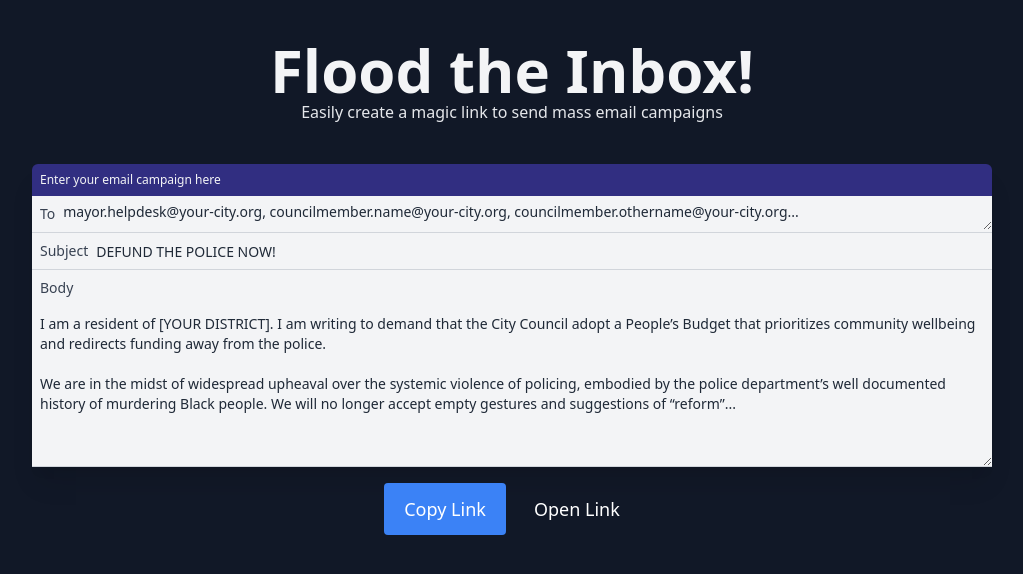
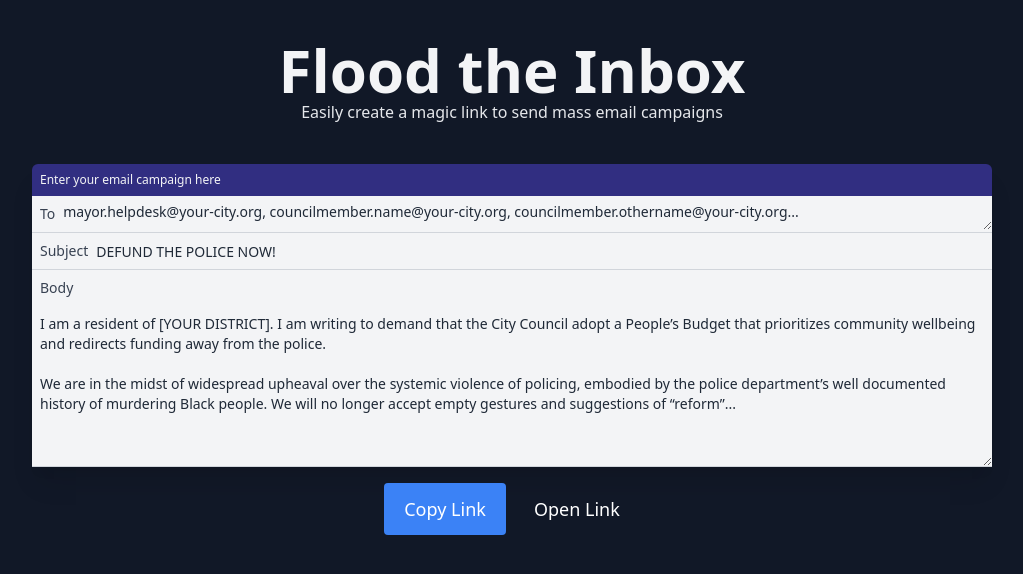
Before and after one commit to dfosco/floodtheinbox, a plain HTML site: page index.html in a window 1280 px wide. Shown: the whole page, without its empty margins (128-1151 px from the left). Drawn offline with nearby package versions, Linux system fonts and the light colour scheme.

Commit message:
Remove ! from h1

```diff
--- a/index.html
+++ b/index.html
@@ -23,7 +23,7 @@
   <body class="box-border bg-gray-900 h-screen flex flex-col items-center">
     <section id="hero" class="py-10">
       <h1 class="text-5xl lg:text-6xl text-center text-gray-100 font-extrabold">
-        Flood the Inbox!
+        Flood the Inbox
       </h1>
       <h3 class="font-medium text-gray-200 text-center">
         Easily create a magic link to send mass email campaigns
```
